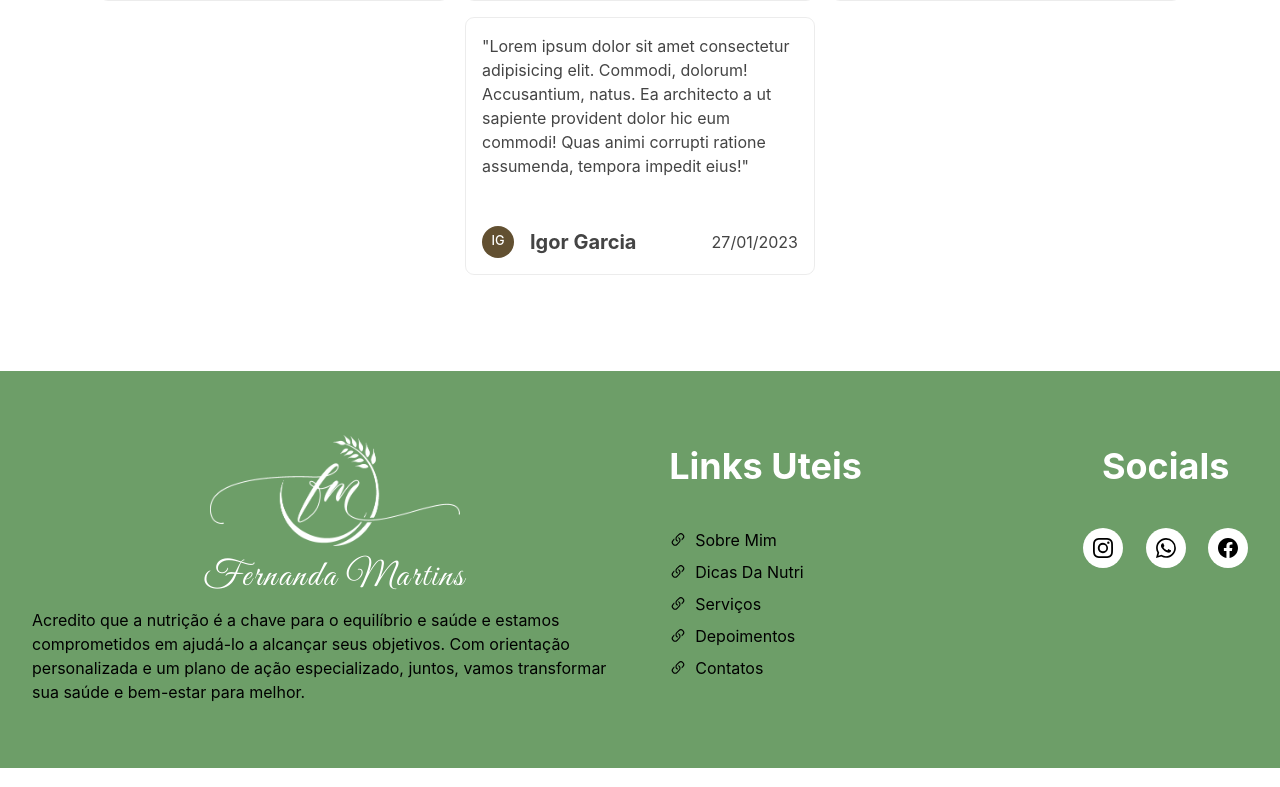
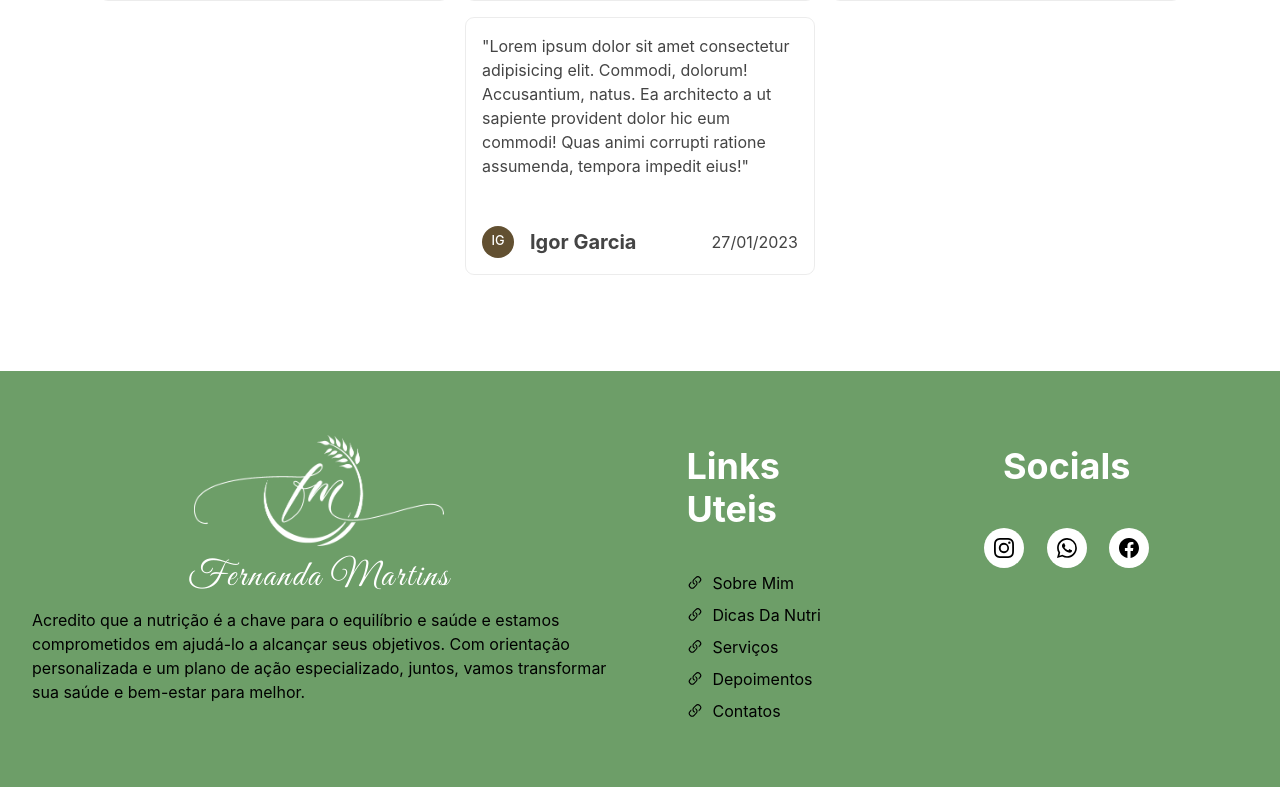
Before and after one commit to devigorgarcia/fermartins-nutri, a React (Vite) app: page / in a window 1280 px wide. Shown: the part 3101-3888 px from the top of the page. Built offline with nearby package versions, Linux system fonts and the light colour scheme.

Commit message:
hotfix: padding

```diff
--- a/src/Components/Footer/index.tsx
+++ b/src/Components/Footer/index.tsx
@@ -49,8 +49,9 @@ export const Footer = () => {
         flexDir={"column"}
         gap="0.5rem"
         align={{ base: "center", md: "flex-start" }}
-        w="100%"
+        w="50%"
         mt={{ base: 0, md: "10px" }}
+        pl={{base: 0, md: '3rem'}}
       >
         <Heading color={"white"}>Links Uteis</Heading>
         <Flex flexDir={"column"} gap="0.5rem">
@@ -97,7 +98,7 @@ export const Footer = () => {
           </Flex>
         </Flex>
       </Flex>
-      <VStack mt={{ base: 0, md: "10px" }} gap="0.5rem">
+      <VStack w='100%' mt={{ base: 0, md: "10px" }} gap="0.5rem">
         <Heading mb={{ base: "20px", md: "2rem" }} color={"white"}>
           Socials
         </Heading>
```
